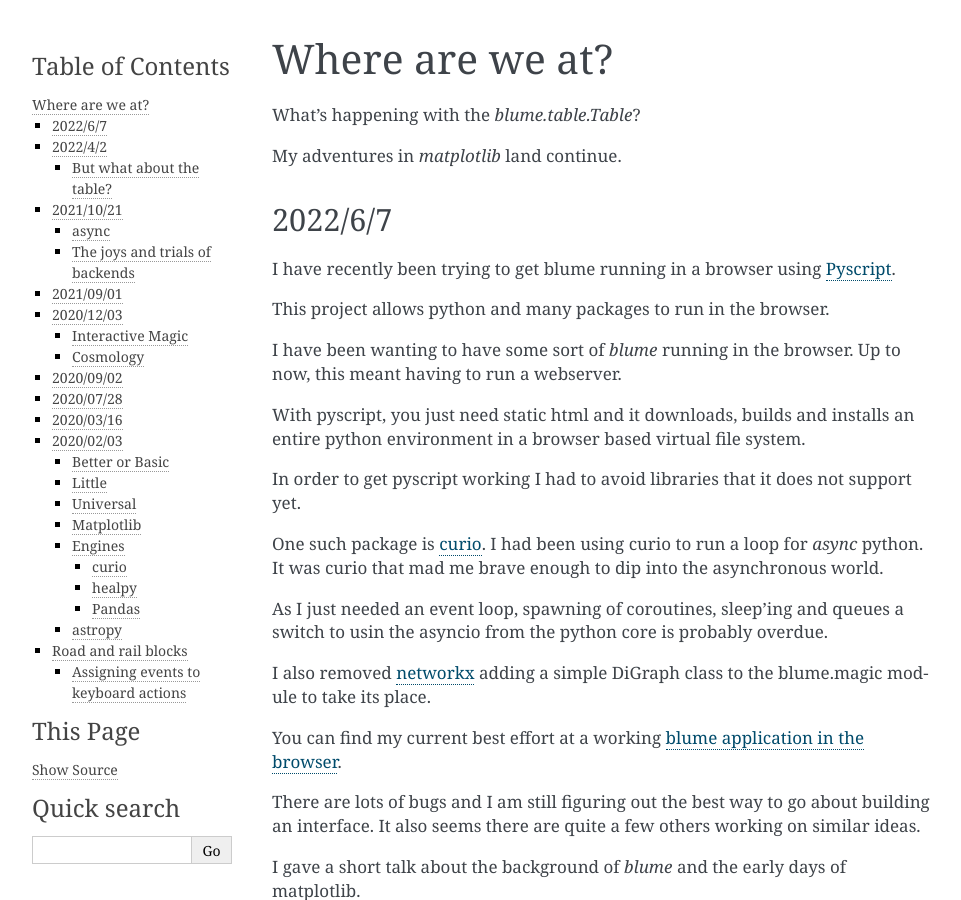
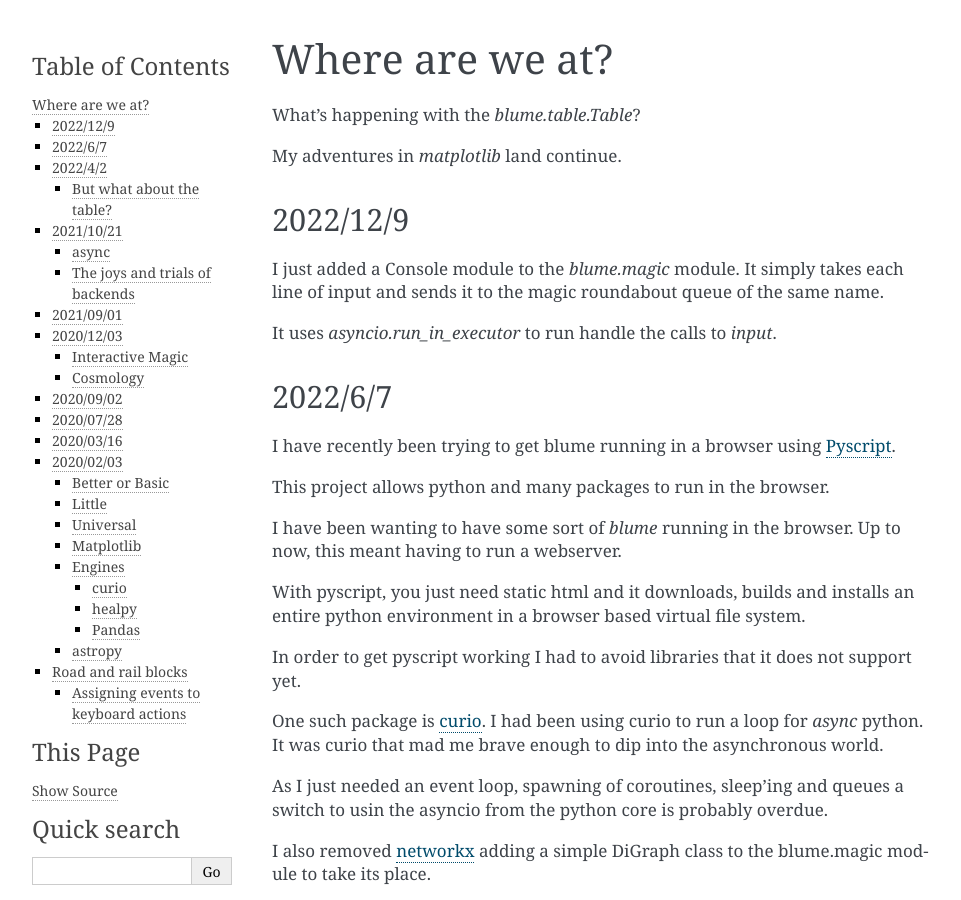
Before and after one commit to swfiua/blume, a Sphinx documentation site: the page built from doc/news.rst, in a window 1280 px wide and 900 px high. Shown: the whole window, without its empty margins (148-1109 px from the left). Built offline with Sphinx 7.4.7, drawn with Linux system fonts in a browser that asks for light colours; formulas are drawn with MathJax 3; pages that are not in the unit, such as notebooks, are missing from menus.

Commit message:
console???

```diff
--- a/doc/news.rst
+++ b/doc/news.rst
@@ -7,6 +7,18 @@
 What's happening with the `blume.table.Table`?
 
 My adventures in *matplotlib* land continue.
+
+2022/12/9
+=========
+
+I just added a Console module to the `blume.magic` module.  It simply
+takes each line of input and sends it to the magic roundabout queue of
+the same name.
+
+It uses `asyncio.run_in_executor` to run handle the calls to `input`.
+
+
+
 
 2022/6/7
 ========
```
